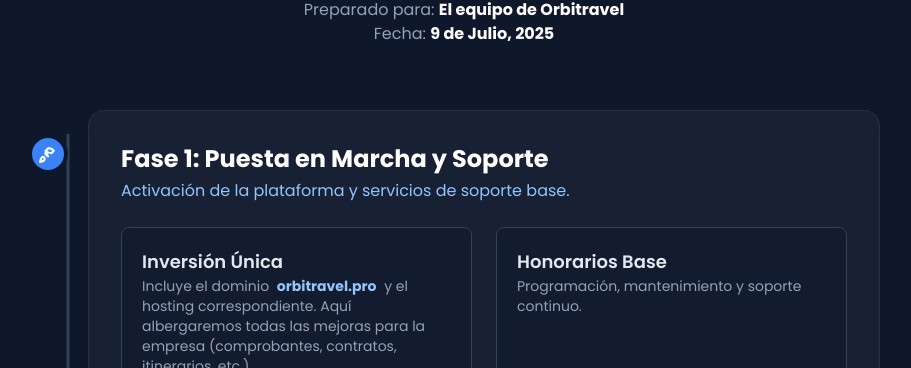
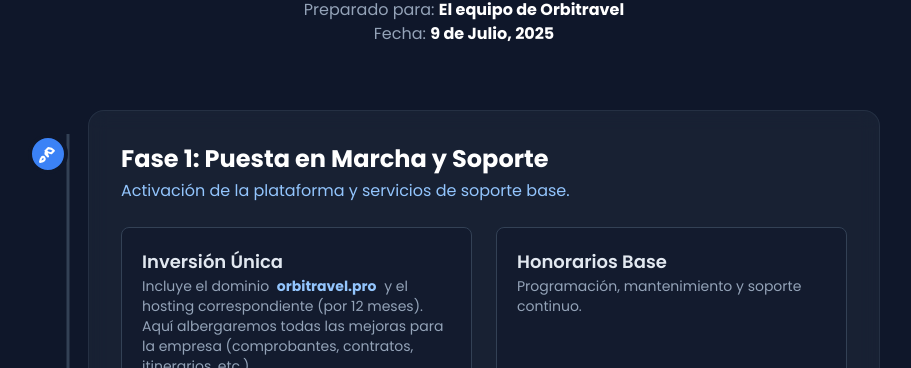
Before and after one commit to samidonoso/Presupuesto, a plain HTML site: page index.html in a window 1280 px wide. Shown: the part 278-646 px from the top of the page, without its empty margins (176-1087 px from the left). Drawn offline with nearby package versions, Linux system fonts and the light colour scheme.

Commit message:
Update index.html

```diff
--- a/index.html
+++ b/index.html
@@ -81,7 +81,7 @@
                         <!-- UPDATED SECTION -->
                         <div class="bg-slate-900/50 p-5 rounded-lg border border-slate-700 flex flex-col">
                             <p class="font-semibold text-lg text-slate-200">Inversión Única</p>
-                            <p class="text-sm text-slate-400 mb-3 flex-grow">Incluye el dominio <b class="text-blue-300 mx-1">orbitravel.pro</b> y el hosting correspondiente. Aquí albergaremos todas las mejoras para la empresa (comprobantes, contratos, itinerarios, etc.).</p>
+                            <p class="text-sm text-slate-400 mb-3 flex-grow">Incluye el dominio <b class="text-blue-300 mx-1">orbitravel.pro</b> y el hosting correspondiente (por 12 meses). Aquí albergaremos todas las mejoras para la empresa (comprobantes, contratos, itinerarios, etc.).</p>
                             <p class="text-4xl font-bold text-white mt-2">$80.000</p>
                         </div>
                         <!-- END UPDATED SECTION -->
```
